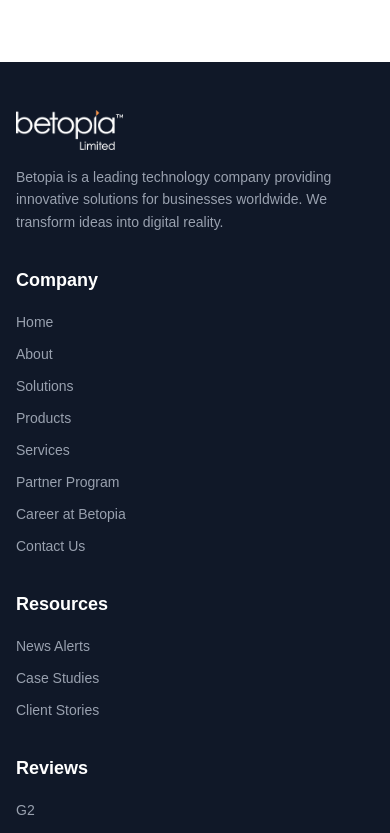
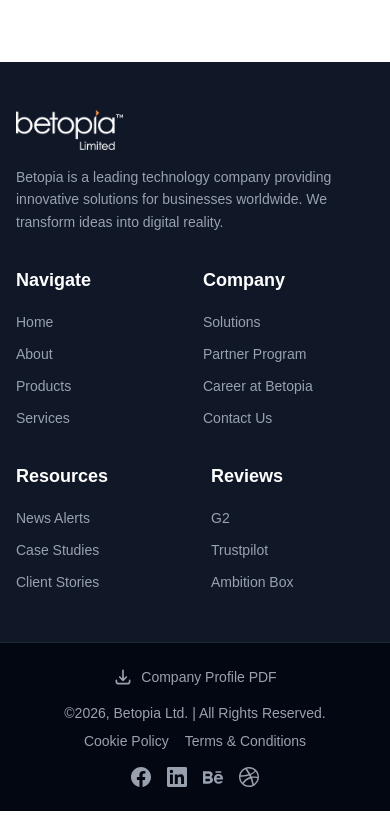
Before and after one commit to Md-Sazzad-Ahsan/betopiagroup, a Next.js app: page / in a window 390 px wide. Shown: the part 8711-9544 px from the top of the page. After the commit the page ends 9522 px from the top, so only its background shows below. Built offline with nearby package versions, Linux system fonts and the light colour scheme.

Commit message:
update footer

```diff
--- a/components/footer/Footer.jsx
+++ b/components/footer/Footer.jsx
@@ -4,34 +4,43 @@
   return (
     <footer className="bg-gray-900 text-white">
       <div className="max-w-8xl mx-auto px-4 sm:px-6 lg:px-8 py-12">
-        <div className="grid grid-cols-1 md:grid-cols-2 lg:grid-cols-5 gap-8 justify-between">
-          {/* Column 1: Logo and Description */}
-          <div className="space-y-4 md:col-span-2 lg:col-span-2">
+        <div className="grid grid-cols-6 gap-8">
+          {/* Column 1-2: Logo and Description (2 columns) */}
+          <div className="col-span-6 md:col-span-6 lg:col-span-2 space-y-4">
             <div className="flex items-center space-x-2">
               <img src="/images/betopialogo.png" alt="Betopia Logo" className="h-10 w-auto" />
             </div>
-            <p className="text-gray-400 text-sm leading-relaxed">
+            <p className="text-gray-400 text-sm leading-relaxed max-w-sm">
               Betopia is a leading technology company providing innovative solutions for businesses worldwide. We transform ideas into digital reality.
             </p>
           </div>
 
-          {/* Column 2: Company */}
-          <div className="md:col-span-1 lg:col-span-1">
-            <h3 className="text-lg font-semibold mb-4">Company</h3>
+          {/* Column 3-4: Company (2 columns with separate headers) */}
+          <div className="col-span-6 lg:col-span-2">
+            <div className="grid grid-cols-2 gap-4">
+              <div>
+                <h3 className="text-lg font-semibold mb-4">Navigate</h3>
                 <ul className="space-y-2">
                   <li><a href="#" className="text-gray-400 hover:text-white transition-colors text-sm">Home</a></li>
                   <li><a href="#" className="text-gray-400 hover:text-white transition-colors text-sm">About</a></li>
-              <li><a href="#" className="text-gray-400 hover:text-white transition-colors text-sm">Solutions</a></li>
                   <li><a href="#" className="text-gray-400 hover:text-white transition-colors text-sm">Products</a></li>
                   <li><a href="#" className="text-gray-400 hover:text-white transition-colors text-sm">Services</a></li>
+                </ul>
+              </div>
+              <div>
+                <h3 className="text-lg font-semibold mb-4">Company</h3>
+                <ul className="space-y-2">
+                  <li><a href="#" className="text-gray-400 hover:text-white transition-colors text-sm">Solutions</a></li>
                   <li><a href="#" className="text-gray-400 hover:text-white transition-colors text-sm">Partner Program</a></li>
                   <li><a href="#" className="text-gray-400 hover:text-white transition-colors text-sm">Career at Betopia</a></li>
                   <li><a href="#" className="text-gray-400 hover:text-white transition-colors text-sm">Contact Us</a></li>
                 </ul>
               </div>
+            </div>
+          </div>
 
-          {/* Column 3: Resources */}
-          <div className="md:col-span-1 lg:col-span-1">
+          {/* Column 5: Resources (1 column) */}
+          <div className="col-span-3 lg:col-span-1">
             <h3 className="text-lg font-semibold mb-4">Resources</h3>
             <ul className="space-y-2">
               <li><a href="#" className="text-gray-400 hover:text-white transition-colors text-sm">News Alerts</a></li>
@@ -40,8 +49,8 @@
             </ul>
           </div>
 
-          {/* Column 4: Reviews */}
-          <div className="md:col-span-2 lg:col-span-1">
+          {/* Column 6: Reviews (1 column) */}
+          <div className="col-span-3 lg:col-span-1">
             <h3 className="text-lg font-semibold mb-4">Reviews</h3>
             <ul className="space-y-2">
               <li><a href="#" className="text-gray-400 hover:text-white transition-colors text-sm">G2</a></li>
```
Lines whose indentation alone changed are shown as unchanged.
